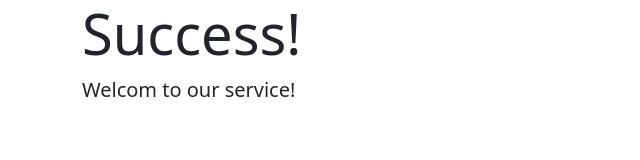
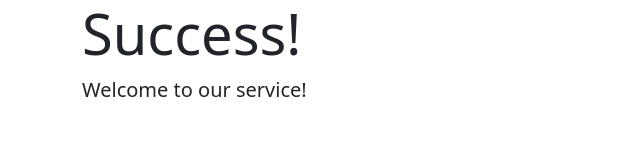
Before and after one commit to NhungBH20/githubLearning, a website: page success.html in a window 1280 px wide. Shown: the full height of the page, 0-640 px from the left. Drawn offline with nearby package versions, Linux system fonts and the light colour scheme.

Commit message:
Updated success page

```diff
--- a/success.html
+++ b/success.html
@@ -15,7 +15,7 @@
   <div class="jumbotron jumbotron-fluid">
     <div class="container">
       <h1 class="display-4">Success!</h1>
-      <p class="lead">Welcom to our service!</p>
+      <p class="lead">Welcome to our service!</p>
     </div>
   </div>
 </body>
```
